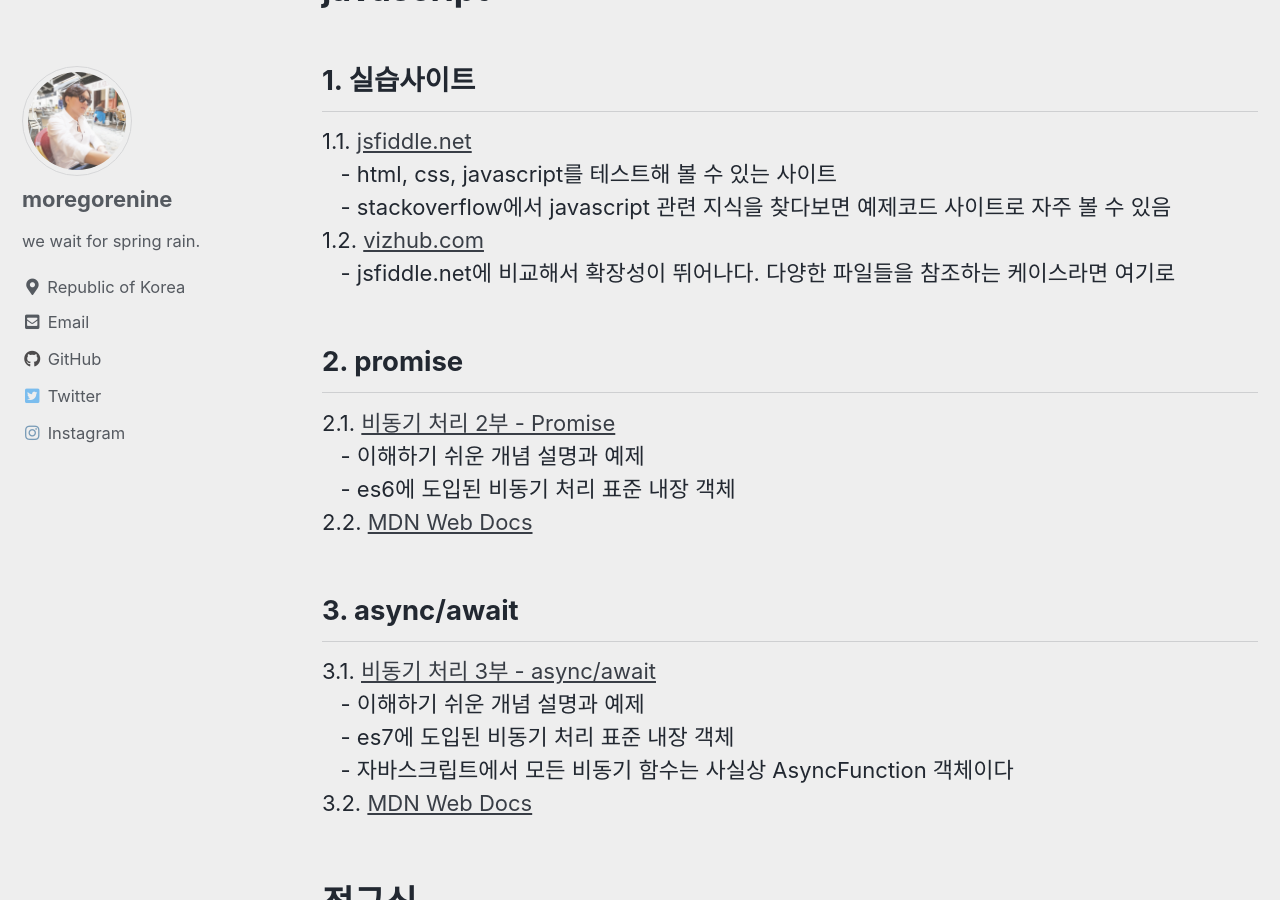
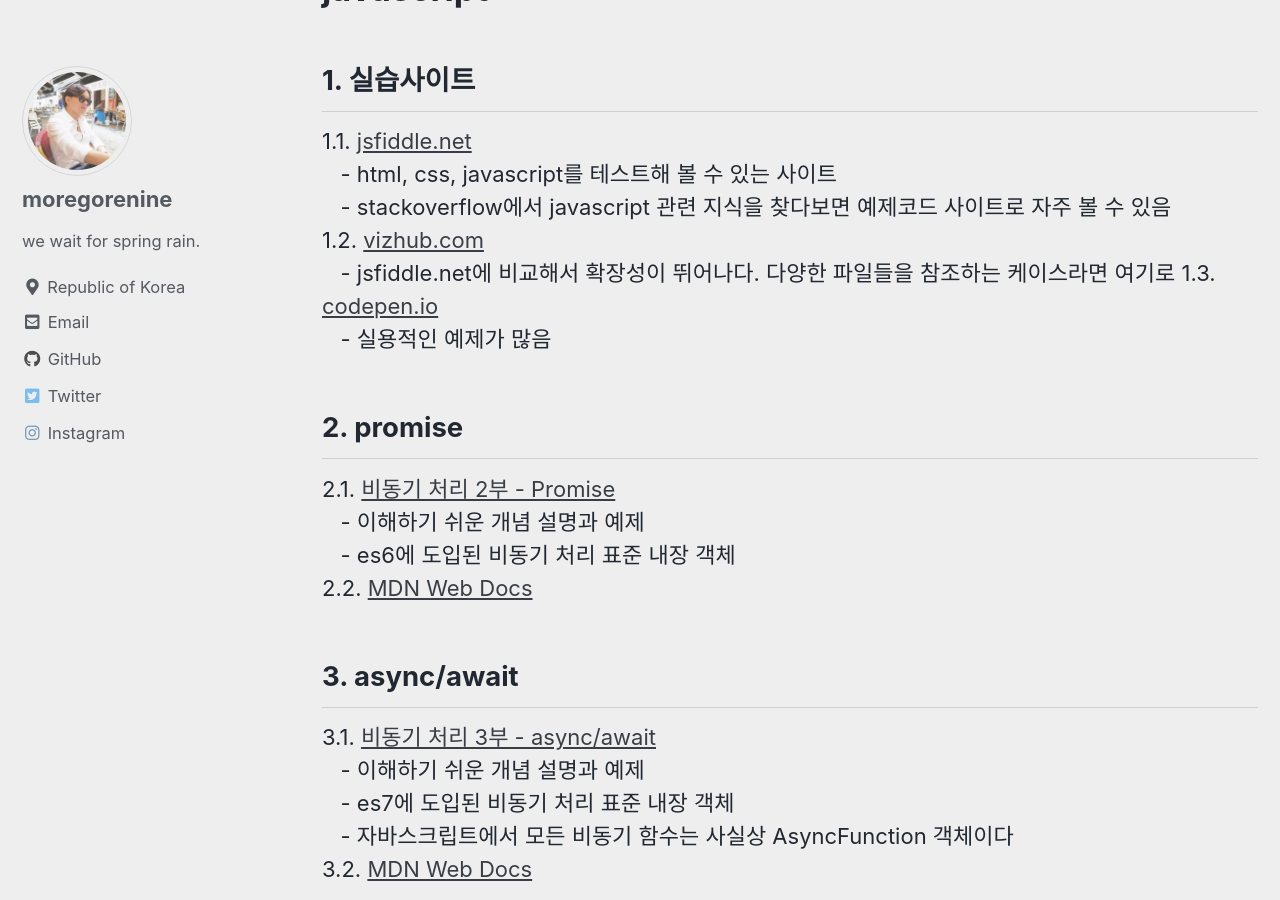
Before and after one commit to moregorenine/moregorenine.github.io, a Jekyll site: the page built from _posts/dev/2021-03-07-develop.md, in a window 1280 px wide and 900 px high, scrolled down 611 px. Built offline with Jekyll 4.4.1, drawn with Linux system fonts in a browser that asks for light colours; cached includes are drawn as plain includes; comment, search, counter and statistics services are not loaded.

Commit message:
Update 2021-03-07-develop.md

```diff
--- a/_posts/dev/2021-03-07-develop.md
+++ b/_posts/dev/2021-03-07-develop.md
@@ -18,6 +18,8 @@ toc_sticky: true
 &nbsp;&nbsp;&nbsp;- stackoverflow에서 javascript 관련 지식을 찾다보면 예제코드 사이트로 자주 볼 수 있음
 1.2. [vizhub.com](https://vizhub.com/)
 &nbsp;&nbsp;&nbsp;- jsfiddle.net에 비교해서 확장성이 뛰어나다. 다양한 파일들을 참조하는 케이스라면 여기로
+1.3. [codepen.io](https://codepen.io/)
+&nbsp;&nbsp;&nbsp;- 실용적인 예제가 많음
 ## 2. promise
 2.1. [비동기 처리 2부 - Promise](https://www.daleseo.com/js-async-promise/)
 &nbsp;&nbsp;&nbsp;- 이해하기 쉬운 개념 설명과 예제
```
